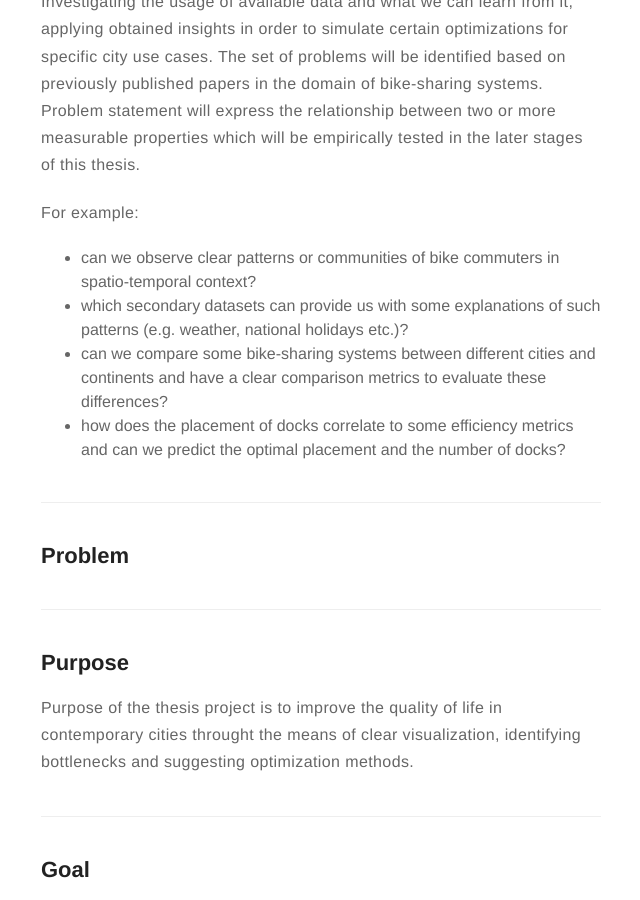
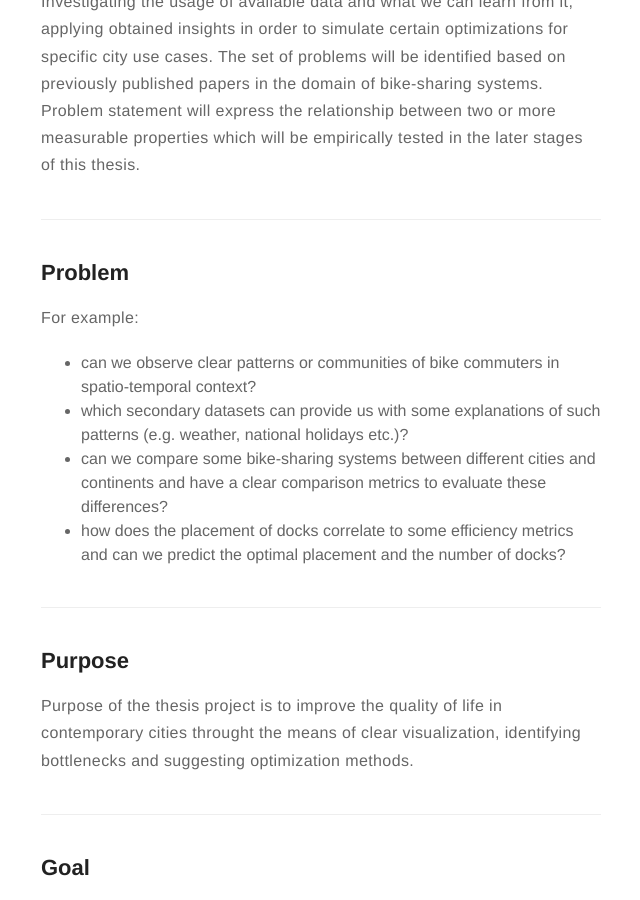
Before and after one commit to dljubenk/dljubenk.github.io, a Jekyll site: the page built from _posts/2019-02-01-project-description.markdown, in a window 1280 px wide and 900 px high, scrolled down 3370 px. Shown: the whole window, without its empty margins (319-959 px from the left). Built offline with Jekyll 4.4.1, drawn with Linux system fonts in a browser that asks for light colours; comment, search, counter and statistics services are not loaded.

```diff
--- a/_posts/2019-02-01-project-description.markdown
+++ b/_posts/2019-02-01-project-description.markdown
@@ -71,15 +71,15 @@ Also, just as an illustration, for the Boston dataset there are 140'975 entries
 Investigating the usage of available data and what we can learn from it, applying obtained insights in order to simulate certain optimizations for specific city use cases. The set of problems will be identified based on previously published papers in the domain of bike-sharing systems.
 Problem statement will express the relationship between two or more measurable properties which will be empirically tested in the later stages of this thesis.
 
+---
+
+## Problem
+
 For example:
 * can we observe clear patterns or communities of bike commuters in spatio-temporal context?
 * which secondary datasets can provide us with some explanations of such patterns (e.g. weather, national holidays etc.)?
 * can we compare some bike-sharing systems between different cities and continents and have a clear comparison metrics to evaluate these differences?
 * how does the placement of docks correlate to some efficiency metrics and can we predict the optimal placement and the number of docks?
-
----
-
-## Problem
 
 ---
 
```
